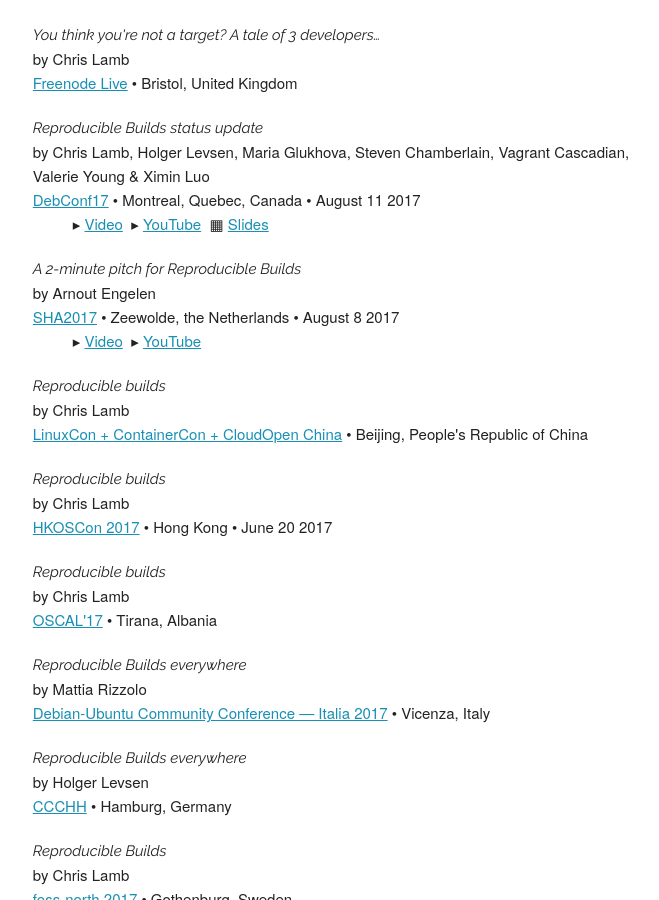
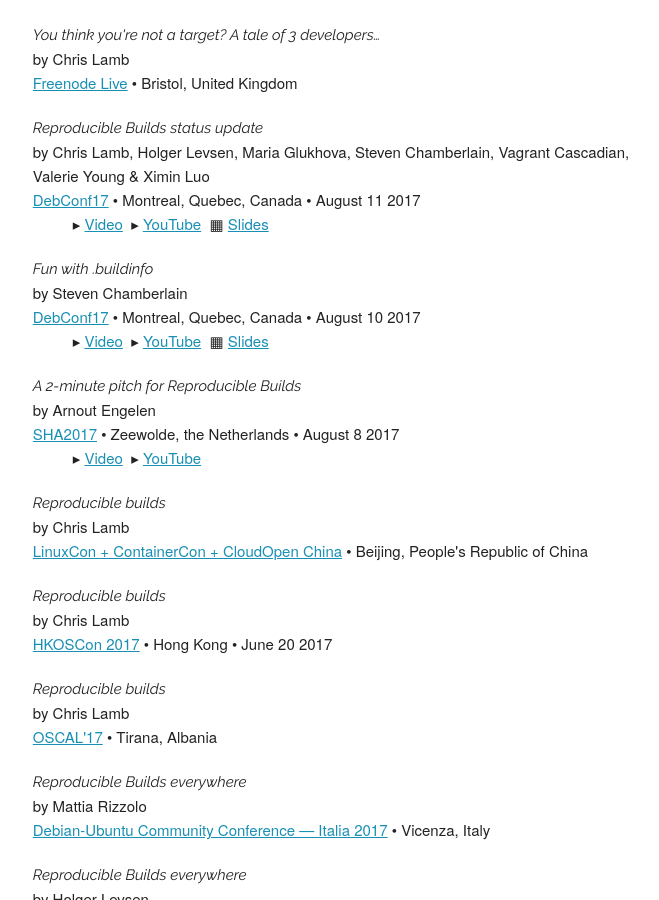
Before and after one commit to prototypefund/reproducible-website, a Jekyll site: the page built from resources.html, in a window 1280 px wide and 900 px high, scrolled down 1587 px. Shown: the whole window, without its empty margins (460-1119 px from the left). Built offline with Jekyll 4.4.1, drawn with Linux system fonts in a browser that asks for light colours; some web fonts are replaced.

Commit message:
Add stevenc's "Fun with .buildinfo" talk from DebConf17.
Signed-off-by: Chris Lamb <lamby@debian.org>

```diff
--- a/_data/presentations.yml
+++ b/_data/presentations.yml
@@ -122,6 +122,18 @@
     url: https://meetings-archive.debian.net/pub/debian-meetings/2017/debconf17/reproducible-builds-status-update.vp9.webm
     youtube: Mzdm60pxdwI
   slides: https://reproducible-builds.org/_lfs/presentations/2017-08-11-DebConf17/
+
+- title: Fun with .buildinfo
+  presented_by: Steven Chamberlain
+  event:
+    url: https://debconf17.debconf.org/
+    name: DebConf17
+    date: 2017-08-10
+    location: Montreal, Quebec, Canada
+  video:
+    url: https://meetings-archive.debian.net/pub/debian-meetings/2017/debconf17/fun-with-buildinfo.vp9.webm
+    youtube: LN_P3aEBGR0
+  slides: https://annex.debconf.org/debconf-share/debconf17/slides/91-fun_with_buildinfo.md
 
 - title: A 2-minute pitch for Reproducible Builds
   presented_by: Arnout Engelen
```
